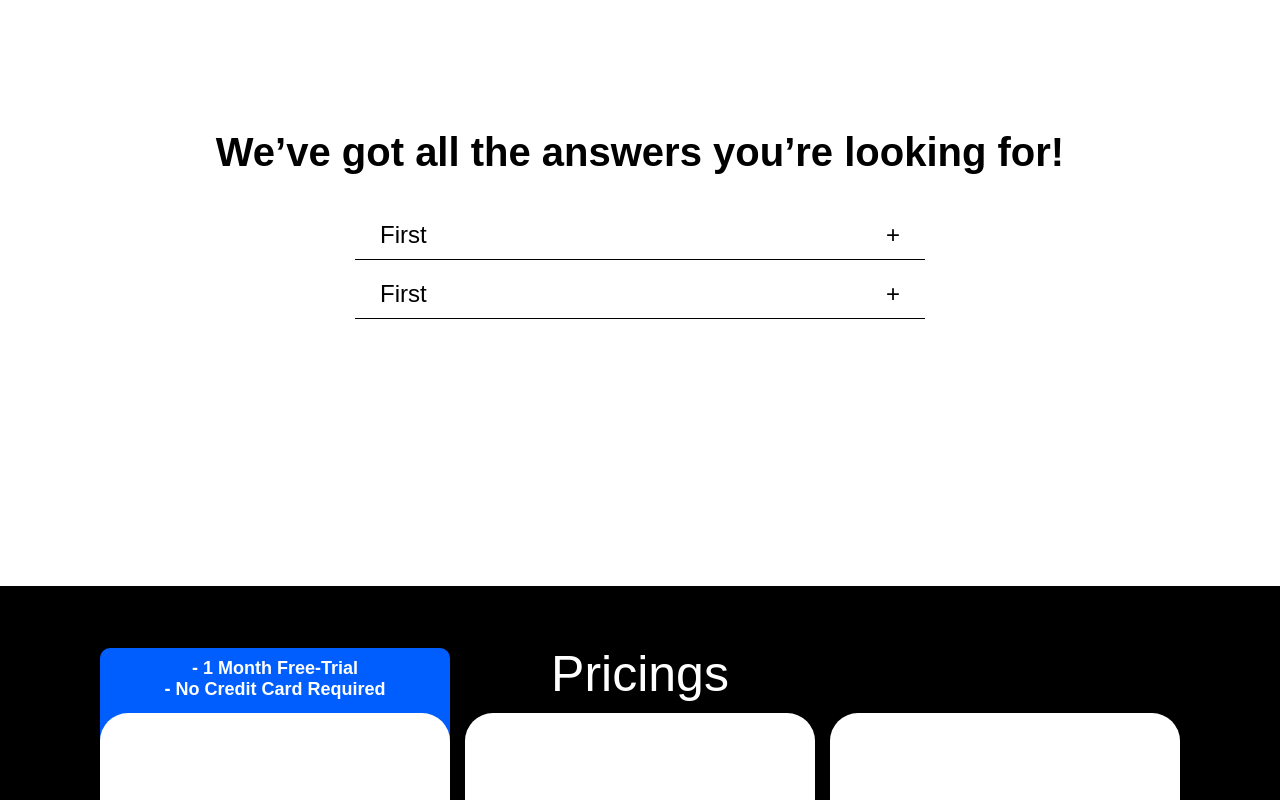
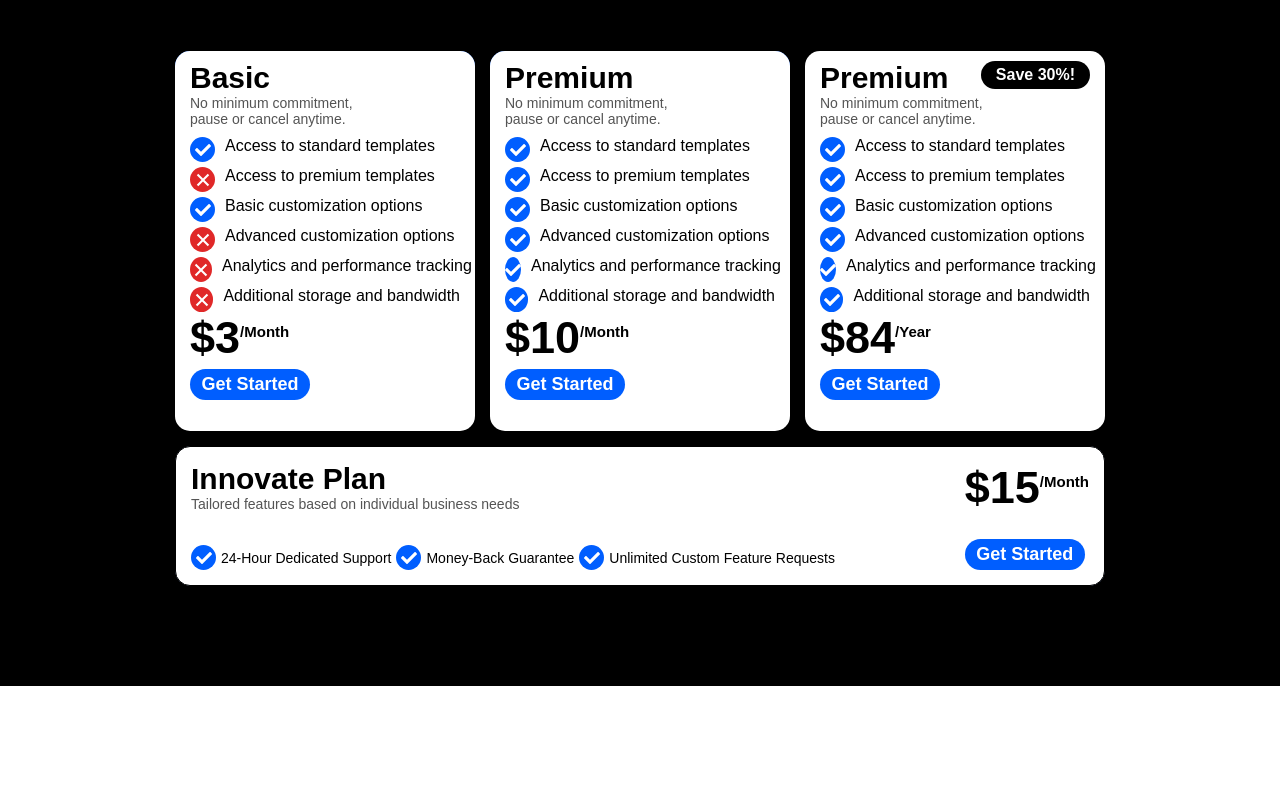
Before and after one commit to A-bdallah-mohamed/Weacto-Demo, a React (Create React App) app: page / in a window 1280 px wide. Shown: the part 1600-2400 px from the top of the page. Built offline with nearby package versions, Linux system fonts and the light colour scheme; a web font is replaced by a local one.

Commit message:
platform design

```diff
--- a/src/components/Form.jsx
+++ b/src/components/Form.jsx
@@ -13,7 +13,7 @@ import { MdCloudUpload } from "react-icons/md";
 import { MdAutoDelete } from "react-icons/md";
 import { IoMdCloudDone } from "react-icons/io";
 
-
+// add alt text for images
 
 export default function Form({
   newtext, position,setposition,formvisible, setformvisible, datatype, editable, setselectedItemId
--- a/src/platform/platform.css
+++ b/src/platform/platform.css
@@ -64,6 +64,23 @@ align-items: center;
 
 .firstpage {
 color: white;
+}
+.firstprice:hover .secondnote{
+    margin-top: -25px;
+    transition: all 0.5s ease;
+}
+.secondnote{
+    transition: all 0.5s ease;
+}
+.firstprice:hover .firstnote{
+    margin-top: -45px;
+    transition: all 0.5s ease;
+}
+.firstnote{
+    transition: all 0.5s ease;
+}
+.firstnote{
+    margin-top: -45px;
 }
 .header{
     display: flex;
@@ -251,19 +268,23 @@ font-weight: bold;
     transition: all 0.5 ease;
     }
     .fourth{
-        height: 750px;
         width: 100%;
         display: flex;
-justify-content: center;
+margin-top: 30px;
 align-items: center;
 flex-direction: column;
+padding: 0 150px;
+padding-bottom: 100px;
     }
     .basicprice{
-        width: 350px;
-        min-width: 350px;
-        height: 400px;
-        border-radius: 28px;
+        width: 300px;
+        min-width: 300px;
+        height: 380px;
+        border-radius: 15px;
         background-color: white;
+display: flex;
+flex-direction: column;
+padding: 10px 15px;
 
     }
     .basicprices{
@@ -271,43 +292,213 @@ flex-direction: column;
         align-items: center;
         justify-content: center;
         gap: 15px;
-
+margin-top: 40px;
 position: relative;
     }
+    .planname{
+        color: #000000;
+        font-weight: bold;
+        font-size: 30px;
+        display: flex;
+        flex-direction: column;
+    }
+    .planname span{
+        font-size: 14px;
+        color: rgb(84, 84, 84);
+    }
+    .customadvntgs{
+        display: flex;
+        flex-direction: row;
+        align-items: center;
+        gap: 5px;
+    }
+    .permaleft,.permaright{
+display: flex;
+flex-direction: column;
+justify-content: space-between;
+height: 100%;
+    }
+    .permaleft .includingtext{
+        font-size: 14px;
+    }
+    .subplantext{
+        font-size: 14px;
+        color: rgb(84, 84, 84);
+    }
+
+    .permnote:hover{
+        cursor: pointer;
+        background-color: #6a6a6a;
+        transition: all 0.5s ease;
+        bottom: -40px;
+    }
+    .firstprice:hover .note{
+
+    }
+    .permnote span span{
+
+        padding: 0 10px;
+        border-radius: 100px;
+        font-weight: bold;
+        width: 250px;
+        display: flex;
+        justify-content: center;
+
+    }
+    .permnote span{
+        display: flex;
+        gap: 25px;
+        font-weight: bold;
+        justify-content: space-between;
+        width: 100%;
+        color: white;
+    }
+    .notecontent,.permyrly{
+        display: flex;
+    }
+    .permoffer{
+
+        display: flex;
+        flex-direction: column-reverse;
+        width: 70px;
+color: white;
+height: 60px;
+        background-color: black;
+    }
+    .notecontent{
+        position: absolute;
+        bottom: 0;
+        display: flex;
+        justify-content: space-between;
+    }
     .note{
-        width: 350px;
+        width: 300px;
         height: 150px;
         background-color: #005eff;
 z-index: -1;
-        border-radius: 10px 10px 50px 50px;
-        margin-top: -65px;
+        border-radius: 15px;
+margin-top: 0;
         text-align: center;
         position: absolute;
         top: 0;
 left: 0;
 color: white;
-padding: 10px;
-font-size: 18px;
+padding: 2px;
+font-size: 15px;
 display: flex;
 justify-content: center;
 font-weight: bold;
     }
+
     .permaprice{
         width: 100%;
-        height: 150px;
+        height: 140px;
         background-color: #ffffff;
-        border-radius: 28px;
-
+        border-radius: 15px;
+display: flex;
+align-items: center;
+justify-content: space-between;
+padding: 15px;
+border: 1px solid black;
     }
     .pricings{
         display: flex;
         flex-direction: column;
         gap: 15px;
         font-family: "Afacad Flux", sans-serif;
+        margin-top: 50px;
     }
     .fourth p{
 color: white;
 font-family: "Afacad Flux", sans-serif;
-font-size: 50px;
+font-size: 70px;
 font-weight: 500;
+width: 100%;
     }
+    .checked{
+        display: flex;
+        align-items: center;
+        justify-content: center;
+        width: 25px;
+        height: 25px;
+        background-color: #005eff;
+        color: white;
+        border-radius: 100%;
+    }
+.unchecked{
+    display: flex;
+    align-items: center;
+    justify-content: center;
+    width: 25px;
+    height: 25px;
+    background-color: #e02828;
+    color: white;
+    border-radius: 100%;
+    font-size: 22px;
+}
+    .including div{
+        display: flex;
+gap: 10px;
+    }
+    .including{
+        margin-top: 10px;
+        gap: 5px;
+        display: flex;
+        flex-direction: column;
+    }
+    .price{
+        font-size: 45px;
+        font-weight: bolder;
+    }
+    .price sup{
+        font-size: 15px;
+    }
+    .basicprice button,.permaprice button{
+        width: 120px;
+        padding: 5px;
+        border-radius: 100px;
+        border: none;
+        background-color: #005eff;
+        color: white;
+        font-size: 18px;
+    }
+    .permcont{
+        position: relative;
+    }
+    .permnote{
+        position: absolute;
+        height: 100%;
+        width: 100%;
+      bottom: 0;
+      background-color: #005eff;
+        border-radius: 15px;
+        display: flex;
+        flex-direction: column-reverse;
+        padding: 2px 10px;
+        color: white;
+        align-items: center;
+        font-weight: bold;
+        border: 1px solid black;
+        transition: all 0.5s ease;
+    }
+    .permcont:hover .permnote{
+        bottom: -30px;
+    }
+    .basicprice button:hover,.permaprice button:hover{
+        background-color: #00338b;
+        color: rgb(135, 135, 135);
+    }
+    .save{
+        position: absolute;
+        top: 10px;
+        right: 15px;
+        padding: 5px 15px;
+        background-color: #000000;
+        color: white;
+        border-radius:100px;
+        font-weight: bold;
+    }
+    footer{
+        height: 400px;
+        width: 100%;
+    }
--- a/src/platform/platform.jsx
+++ b/src/platform/platform.jsx
@@ -12,6 +12,8 @@ import { IoMdTrendingUp } from "react-icons/io";
 import { FaCheck } from "react-icons/fa";
 import logo from "../assets/platformimages/logo.png"
 import Accordioncomponent from '../components/accordioncomponent';
+import { IoCloseSharp } from "react-icons/io5";
+
 // clicking logo go to top of home page
 
 export default function Platform() {
@@ -28,6 +30,7 @@ const handleviewclick = () => {
 }
   return (
     <div className='platform'>
+
     <div className='platformmainpage'>
 
       <div className='container firstpage'>
@@ -51,7 +54,7 @@ const handleviewclick = () => {
           <p>Grow Online</p>
           <p>Elevate your Brand</p>
           <button>Get Started Now</button>
-          <span>-- No credit card required</span>
+          <span>Free Trial – No Credit Card Required</span>
         </div>
 
 
@@ -77,7 +80,7 @@ const handleviewclick = () => {
 
 <div className='container secondpage'>
 <p className='maintextsecondpage'>
-  We do the work, <br />You stay focused on your customers.</p>
+Your online presence, <br />done and ready to grow.</p>
   <div className='sectionssecondpage'>
     <div className='section'>
 <LuPencilLine className='icons'/>
@@ -103,37 +106,157 @@ const handleviewclick = () => {
 </div>
 
 
+
+<div className='container fourth'>
+
+  <div className='pricings'>
+  <p>Plans</p>
+    <div className='basicprices'>
+      <div className='firstprice'>
+      <div className='basicprice'>
+<div className='planname'>Basic</div>
+<div className='subplantext'>No minimum commitment,<br /> pause or cancel anytime.</div>
+<div className='including'>
+  <div>
+  <div className='checked'><FaCheck /></div>
+  <div className='includingtext'>Access to standard templates</div>
+  </div>
+  <div>
+  <div className='unchecked'><IoCloseSharp  /></div>
+  <div className='includingtext'>Access to premium templates</div>
+  </div>
+  <div>
+  <div className='checked'><FaCheck /></div>
+  <div className='includingtext'>Basic customization options</div>
+  </div>
+
+  <div>
+  <div className='unchecked'><IoCloseSharp /></div>
+  <div className='includingtext'>Advanced customization options</div>
+  </div>
+
+  <div>
+  <div className='unchecked'><IoCloseSharp  /></div>
+  <div className='includingtext'>Analytics and performance tracking</div>
+  </div>
+  <div>
+  <div className='unchecked'><IoCloseSharp  /></div>
+  <div className='includingtext'>Additional storage and bandwidth</div>
+  </div>
+</div>
+<div className='price'>$3<sup>/Month</sup></div>
+<button>Get Started</button>
+</div>
+<div className='note firstnote'>
+  - 1 Month Free-Trial<br />- No Credit Card Required
+</div>
+      </div>
+<div className='firstprice'>
+
+<div className='note secondnote'>
+Best choice for online stores.
+</div>
+<div className='basicprice'>
+
+<div className='planname'>Premium</div>
+<div className='subplantext'>No minimum commitment,<br /> pause or cancel anytime.</div>
+<div className='including'>
+  <div>
+  <div className='checked'><FaCheck /></div>
+  <div className='includingtext'>Access to standard templates</div>
+  </div>
+  <div>
+  <div className='checked'><FaCheck /></div>
+  <div className='includingtext'>Access to premium templates</div>
+  </div>
+  <div>
+  <div className='checked'><FaCheck /></div>
+  <div className='includingtext'>Basic customization options</div>
+  </div>
+
+  <div>
+  <div className='checked'><FaCheck /></div>
+  <div className='includingtext'>Advanced customization options</div>
+  </div>
+
+  <div>
+  <div className='checked'><FaCheck /></div>
+  <div className='includingtext'>Analytics and performance tracking</div>
+  </div>
+  <div>
+  <div className='checked'><FaCheck /></div>
+  <div className='includingtext'>Additional storage and bandwidth</div>
+  </div>
+</div>
+<div className='price'>$10<sup>/Month</sup></div>
+<button>Get Started</button>
+</div>
+</div>
+<div className='basicprice'><div className='planname'>Premium</div>
+<div className='subplantext'>No minimum commitment,<br /> pause or cancel anytime.</div>
+<div className='including'>
+  <div>
+  <div className='checked'><FaCheck /></div>
+  <div className='includingtext'>Access to standard templates</div>
+  </div>
+  <div>
+  <div className='checked'><FaCheck /></div>
+  <div className='includingtext'>Access to premium templates</div>
+  </div>
+  <div>
+  <div className='checked'><FaCheck /></div>
+  <div className='includingtext'>Basic customization options</div>
+  </div>
+
+  <div>
+  <div className='checked'><FaCheck /></div>
+  <div className='includingtext'>Advanced customization options</div>
+  </div>
+
+  <div>
+  <div className='checked'><FaCheck /></div>
+  <div className='includingtext'>Analytics and performance tracking</div>
+  </div>
+  <div>
+  <div className='checked'><FaCheck /></div>
+  <div className='includingtext'>Additional storage and bandwidth</div>
+  </div>
+</div>
+<div className='price'>$84<sup>/Year</sup></div>
+<button>Get Started</button>
+<div className='save'>Save 30%!</div>
+</div>
+    </div>
+    <div className='permcont'>
+      <div className='permnote'><span><span>Click Here! SAVE 30% Per year!</span>
+$128/Year</span>
+      </div>
+    <div className='permaprice'>
+<div className='permaleft'><div className='planname'>Innovate Plan<span>Tailored features based on individual business needs</span></div>
+<div className='customadvntgs'><div className='checked'><FaCheck /></div>
+<div className='includingtext'>24-Hour Dedicated Support</div>
+<div className='checked'><FaCheck /></div>
+<div className='includingtext'>Money-Back Guarantee</div>
+<div className='checked'><FaCheck /></div>
+<div className='includingtext'>Unlimited Custom Feature Requests</div></div>
+</div>
+<div className='permaright'><div className='price'>$15<sup>/Month</sup></div>
+<button>Get Started</button></div>
+    </div>
+    </div>
+  </div>
+</div>
+
 <div className='container third'>
   <h1>We’ve got all the answers you’re looking for!</h1>
 <Accordioncomponent maintext="First" subtext="first sub text"/>
 <Accordioncomponent maintext="First" subtext="first sub text"/>
 </div>
 
-<div className='container fourth'>
-  <p>Pricings</p>
-  <div className='pricings'>
-    <div className='basicprices'>
-      <div className='firstprice'>
-      <div className='basicprice'>
 
-</div>
-<div className='note'>
-  - 1 Month Free-Trial<br />- No Credit Card Required
-</div>
-      </div>
+<footer>
 
-<div className='basicprice'></div>
-<div className='basicprice'></div>
-    </div>
-    <div className='permaprice'>
-
-    </div>
-  </div>
-</div>
-
-
-
-
+</footer>
 
 
 
```
Also changed, not shown: public/index.html (+6 -32 lines), public/logo.png (added), 1 other file (tests, documents, lock files or other folders).
